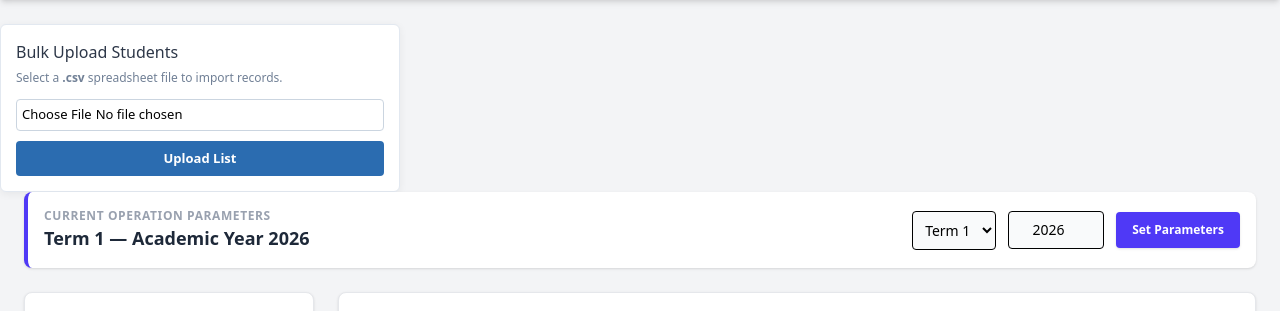
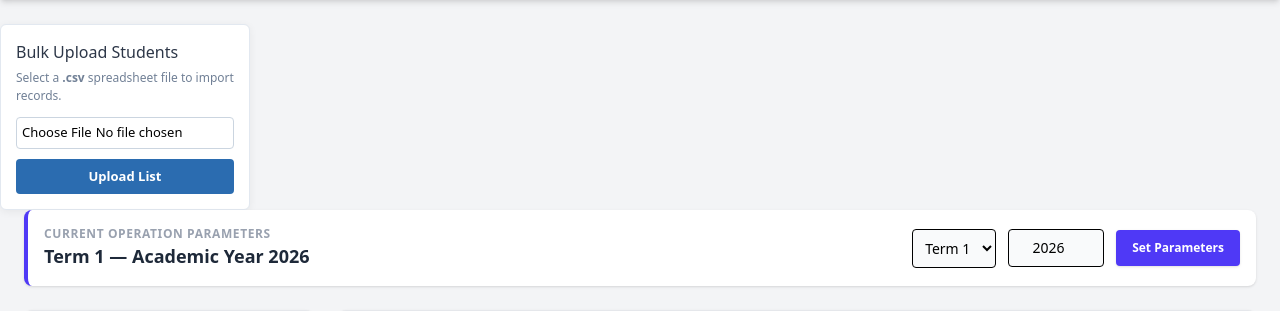
Before and after one commit to erickodhi/Ream-management, a Flask app: page /admin in a window 1280 px wide. Shown: the part 104-415 px from the top of the page. Run offline with Flask 3, Linux system fonts and the light colour scheme; a user stored in the database is signed in; data comes from the database, SQL or seed files in the repository; data that the repository does not hold is empty.

```diff
--- a/templates/admin.html
+++ b/templates/admin.html
@@ -39,7 +39,7 @@
             </div>
         </div>
     </nav>
-<div style="max-width: 400px; background: #fff; padding: 15px; border-radius: 6px; box-shadow: 0 2px 8px rgba(0,0,0,0.06); margin-top: 15px; border: 1px solid #e2e8f0;">
+<div style="max-width: 250px; background: #fff; padding: 15px; border-radius: 6px; box-shadow: 0 2px 8px rgba(0,0,0,0.06); margin-top: 15px; border: 1px solid #e2e8f0;">
     <h4 style="margin: 0 0 5px 0; color: #2d3748; font-size: 16px;">Bulk Upload Students</h4>
     <p style="color: #718096; font-size: 12px; margin: 0 0 12px 0;">Select a <strong>.csv</strong> spreadsheet file to import records.</p>
 
```
